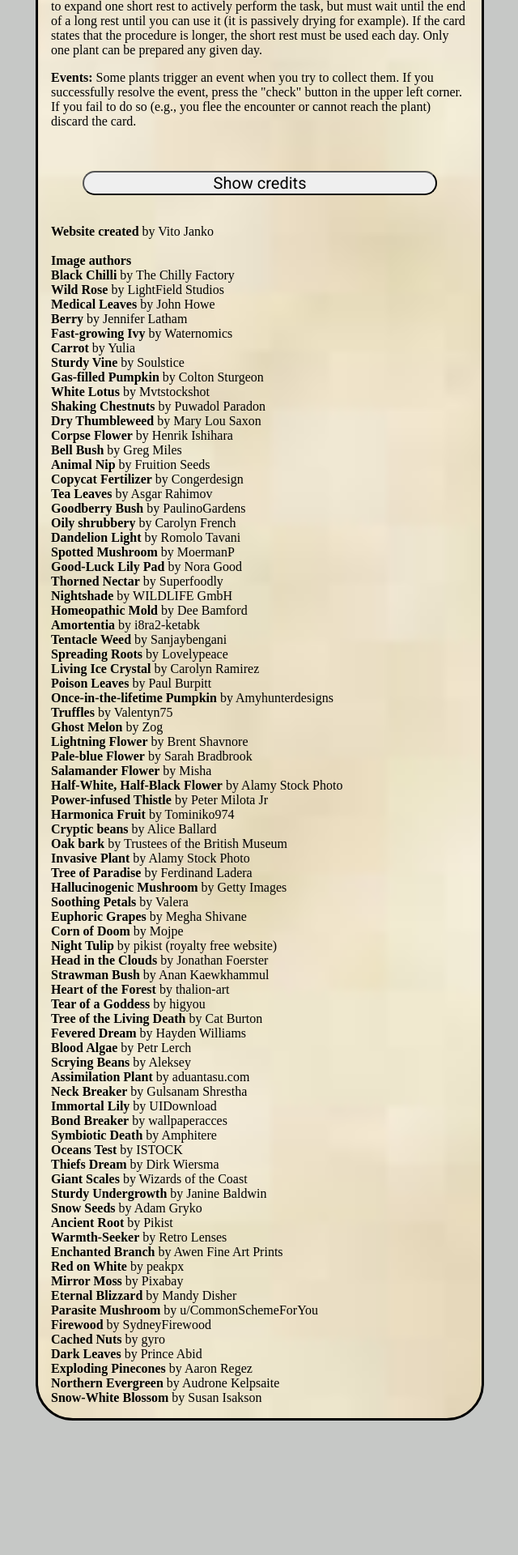
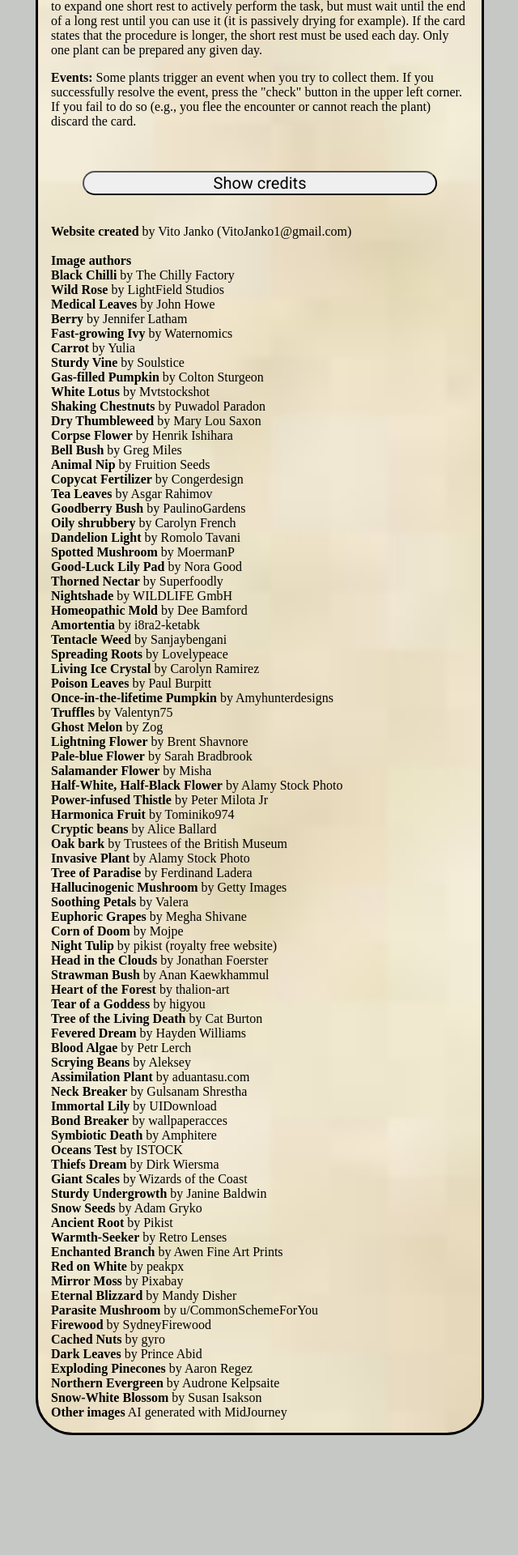
Before and after one commit to VitoJanko/DungeonsAndPlants, a Flask app: page / in a window 1280 px wide, after a click on "Show credits". Shown: the part 830-2750 px from the top of the page at 81% size, without its empty margins (34-674 px from the left). Before the commit the page ends 2584 px from the top, so only its background shows below. Run offline with Flask 2, Linux system fonts and the light colour scheme; some web fonts are replaced.

Commit message:
References updated

```diff
--- a/app/templates/index.html
+++ b/app/templates/index.html
@@ -149,7 +149,7 @@
         </div>
 
         <div class = "credits_div" id="credits">
-           <b>Website created</b> by Vito Janko <br /> <br />
+          <b>Website created</b> by Vito Janko (VitoJanko1@gmail.com) <br /> <br />
           <b> Image authors </b><br />
           <b>Black Chilli</b> by The Chilly Factory <br />
           <b>Wild Rose</b> by LightField Studios <br />
@@ -229,6 +229,7 @@
           <b>Exploding Pinecones</b> by Aaron Regez <br />
           <b>Northern Evergreen</b> by Audrone Kelpsaite <br />
           <b>Snow-White Blossom</b> by Susan Isakson <br />
+          <b>Other images</b> AI generated with MidJourney <br />
         </div>
       </div>
     </div>
```
